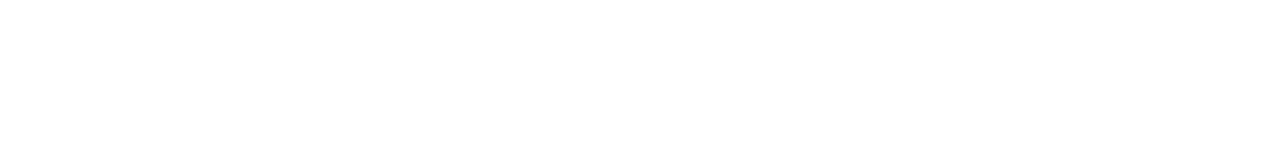
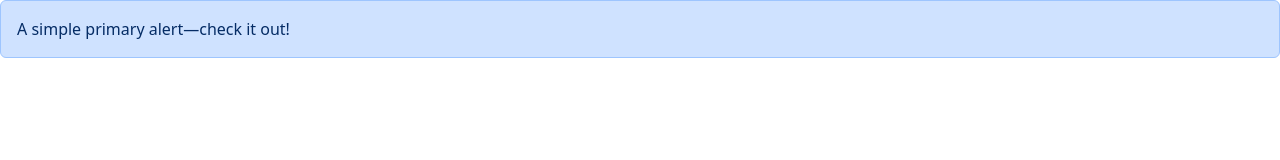
Before and after one commit to lucianomaxz/mi_repositorio, a plain HTML site: page index.html in a window 1280 px wide. Drawn offline with nearby package versions, Linux system fonts and the light colour scheme.

Commit message:
agregando bootstrap

```diff
--- a/index.html
+++ b/index.html
@@ -4,8 +4,15 @@
     <meta charset="UTF-8">
     <meta name="viewport" content="width=device-width, initial-scale=1.0">
     <title>CODERHOUSE</title>
+    <link href="https://cdn.jsdelivr.net/npm/bootstrap@5.3.2/dist/css/bootstrap.min.css" rel="stylesheet" integrity="sha384-T3c6CoIi6uLrA9TneNEoa7RxnatzjcDSCmG1MXxSR1GAsXEV/Dwwykc2MPK8M2HN" crossorigin="anonymous">
+    <script src="https://cdn.jsdelivr.net/npm/bootstrap@5.3.2/dist/js/bootstrap.bundle.min.js" integrity="sha384-C6RzsynM9kWDrMNeT87bh95OGNyZPhcTNXj1NW7RuBCsyN/o0jlpcV8Qyq46cDfL" crossorigin="anonymous"></script>
 </head>
 <body>
 
+
+    <div class="alert alert-primary" role="alert">
+        A simple primary alert—check it out!
+      </div>
+
 </body>
 </html>
```
